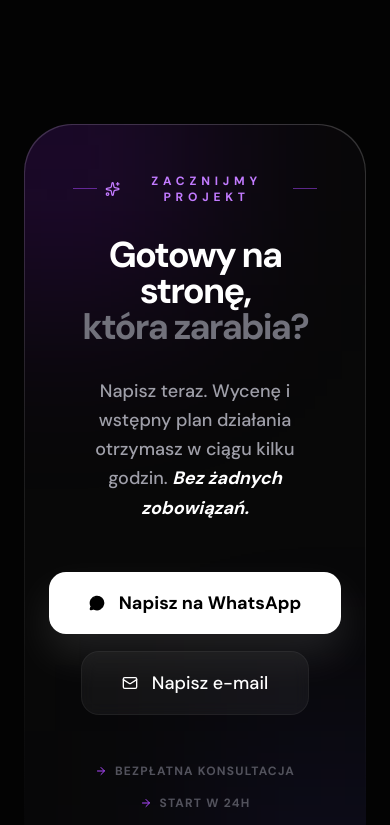
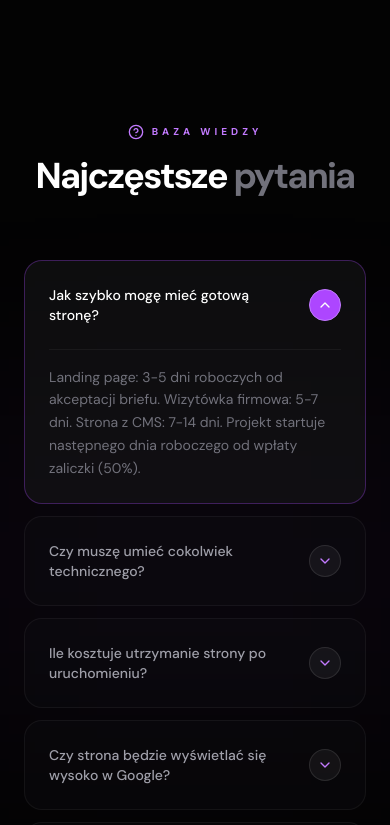
Before and after one commit to sabaudianin/dev-landing-page, a Next.js app: page / in a window 390 px wide. Shown: the part 5940-6765 px from the top of the page. Built offline with nearby package versions, Linux system fonts and the light colour scheme; no server answers.

Commit message:
add FAQ component

```diff
--- a/app/page.tsx
+++ b/app/page.tsx
@@ -1,4 +1,5 @@
 import CTA from "@/components/cta/cta";
+import FAQ from "@/components/faq/faq";
 import Footer from "@/components/footer/footer";
 import Hero from "@/components/hero/hero";
 import Nav from "@/components/nav/nav";
@@ -12,6 +13,7 @@ export default function Home() {
       <Hero />
       <Services />
       <WhyMe />
+      <FAQ />
       <CTA />
       <Footer />
 
--- /dev/null
+++ b/components/faq/faq.tsx
@@ -0,0 +1,112 @@
+"use client";
+import React, { useState } from "react";
+import { motion, AnimatePresence } from "framer-motion";
+import { ChevronDown, HelpCircle } from "lucide-react";
+
+const faqs = [
+    {
+        q: "Jak szybko mogę mieć gotową stronę?",
+        a: "Landing page: 3-5 dni roboczych od akceptacji briefu. Wizytówka firmowa: 5-7 dni. Strona z CMS: 7-14 dni. Projekt startuje następnego dnia roboczego od wpłaty zaliczki (50%).",
+    },
+    {
+        q: "Czy muszę umieć cokolwiek technicznego?",
+        a: "Zero. Potrzebuję od Ciebie tylko: logo (lub preferencje kolorystyczne), treści (teksty, zdjęcia) lub zgodę na to, żebym napisał teksty za Ciebie przy pomocy copywritingu wspieranego AI (+300 zł). Resztą zajmuję się sam.",
+    },
+    {
+        q: "Ile kosztuje utrzymanie strony po uruchomieniu?",
+        a: "Hosting na Vercel jest darmowy dla większości małych stron. Domena to koszt ok. 50-100 zł rocznie. Jeśli wolisz, żebym to ja zarządzał infrastrukturą i aktualizacjami, oferuję pełne wsparcie w abonamencie 100 zł/mies.",
+    },
+    {
+        q: "Czy strona będzie wyświetlać się wysoko w Google?",
+        a: "Każda strona wychodzi z pełnym SEO on-page: zoptymalizowane meta tagi, nagłówki H1-H3, świetne wyniki Core Web Vitals, sitemap.xml oraz konfiguracja w Google Search Console. Budujesz na solidnych fundamentach.",
+    },
+    {
+        q: "Co jeśli nie będę zadowolony ze strony?",
+        a: "W cenie masz gwarantowaną rundę poprawek po prezentacji projektu. Pracuję tak długo, aż efekt będzie zgodny z naszymi ustaleniami – zależy mi na Twojej rekomendacji tak samo mocno, jak Tobie na stronie.",
+    },
+    {
+        q: "Jakie są warunki płatności?",
+        a: "Model 50/50: połowa zaliczki przed startem, pozostała część po akceptacji projektu, a przed finalnym przekazaniem kodów i wdrożeniem. Wystawiam fakturę VAT.",
+    },
+];
+
+export default function FAQ() {
+    const [open, setOpen] = useState<number | null>(0);
+
+    return (
+        <section id="faq" className="py-32 bg-[#030303] relative overflow-hidden">
+            {/* Subtelny blask tła */}
+            <div className="absolute top-1/2 left-1/2 -translate-x-1/2 -translate-y-1/2 w-[600px] h-[300px] bg-purple-500/5 blur-[120px] pointer-events-none" />
+
+            <div className="max-w-3xl mx-auto px-6 relative z-10">
+                <div className="text-center mb-16">
+                    <motion.div
+                        initial={{ opacity: 0, y: 10 }}
+                        whileInView={{ opacity: 1, y: 0 }}
+                        className="flex items-center justify-center gap-2 mb-4"
+                    >
+                        <HelpCircle className="w-4 h-4 text-purple-400" />
+                        <span className="text-purple-400 font-bold text-[10px] tracking-[0.4em] uppercase">Baza wiedzy</span>
+                    </motion.div>
+                    <motion.h2
+                        initial={{ opacity: 0, y: 20 }}
+                        whileInView={{ opacity: 1, y: 0 }}
+                        className="text-4xl md:text-5xl font-bold text-white tracking-tighter"
+                    >
+                        Najczęstsze <span className="text-zinc-500">pytania</span>
+                    </motion.h2>
+                </div>
+
+                <div className="space-y-3">
+                    {faqs.map((faq, i) => {
+                        const isOpen = open === i;
+                        return (
+                            <motion.div
+                                key={i}
+                                initial={{ opacity: 0, y: 10 }}
+                                whileInView={{ opacity: 1, y: 0 }}
+                                transition={{ delay: i * 0.05 }}
+                                viewport={{ once: true }}
+                                className={`group border rounded-2xl transition-all duration-300 ${isOpen
+                                    ? "bg-zinc-900/50 border-purple-500/30"
+                                    : "bg-zinc-900/20 border-white/5 hover:border-white/10"
+                                    }`}
+                            >
+                                <button
+                                    className="w-full text-left px-6 py-6 flex items-center justify-between gap-4"
+                                    onClick={() => setOpen(isOpen ? null : i)}
+                                >
+                                    <span className={`font-medium text-sm md:text-base transition-colors ${isOpen ? "text-white" : "text-zinc-400 group-hover:text-zinc-200"}`}>
+                                        {faq.q}
+                                    </span>
+                                    <div className={`flex-shrink-0 w-8 h-8 rounded-full flex items-center justify-center border transition-all ${isOpen ? "bg-purple-500 border-purple-400 rotate-180" : "bg-white/5 border-white/10"
+                                        }`}>
+                                        <ChevronDown className={`w-4 h-4 ${isOpen ? "text-white" : "text-purple-400"}`} />
+                                    </div>
+                                </button>
+
+                                <AnimatePresence>
+                                    {isOpen && (
+                                        <motion.div
+                                            initial={{ height: 0, opacity: 0 }}
+                                            animate={{ height: "auto", opacity: 1 }}
+                                            exit={{ height: 0, opacity: 0 }}
+                                            transition={{ duration: 0.3, ease: "easeInOut" }}
+                                        >
+                                            <div className="px-6 pb-6 pt-0">
+                                                <div className="h-px bg-white/5 w-full mb-4" />
+                                                <p className="text-zinc-500 text-sm md:text-base leading-relaxed">
+                                                    {faq.a}
+                                                </p>
+                                            </div>
+                                        </motion.div>
+                                    )}
+                                </AnimatePresence>
+                            </motion.div>
+                        );
+                    })}
+                </div>
+            </div>
+        </section>
+    );
+}
```
